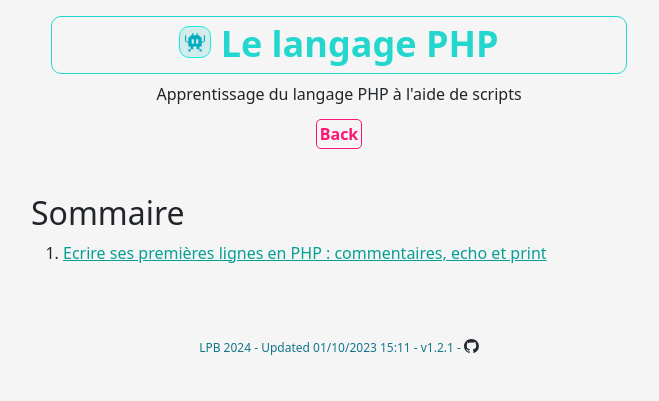
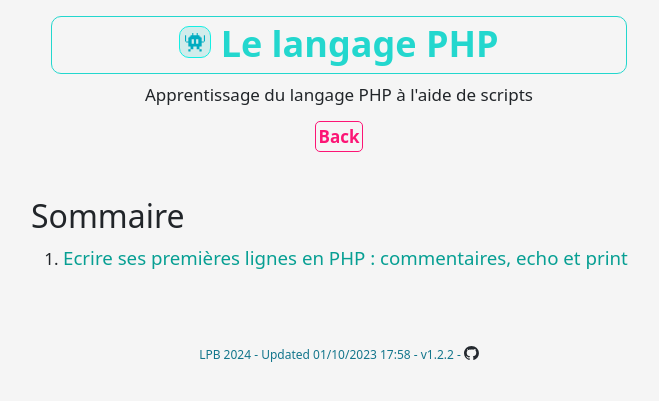
Before and after one commit to aKelleter/LPB2024, a PHP site: page /courses/php/ in a window 1280 px wide. Shown: the top 401 px of the page, without its empty margins (301-960 px from the left). Run offline with PHP 8.4, Linux system fonts and the light colour scheme.

Commit message:
Add Apple Icons and minor css update

```diff
--- a/assets/css/styles.css
+++ b/assets/css/styles.css
@@ -1,10 +1,12 @@
 body{
     background-color: rgb(245, 245, 245);
+    font-size: 17px;
 }
 
 a.link{
     color: rgb(7, 159, 147);
-    font-size: 15;
+    font-size: 1.1em;
+    text-decoration: none;
 }
 
 a.link:hover{
--- a/conf.php
+++ b/conf.php
@@ -1,7 +1,7 @@
 <?php
 
-    const APP_UPDATE = '01/10/2023 15:11';
-    const APP_VERSION = 'v1.2.1';
+    const APP_UPDATE = '01/10/2023 17:58';
+    const APP_VERSION = 'v1.2.2';
     const APP_YEAR = '2024';
 
     /**
--- a/courses/php/index.php
+++ b/courses/php/index.php
@@ -5,6 +5,17 @@
     <meta charset="UTF-8">
     <meta name="viewport" content="width=device-width, initial-scale=1.0">
     <link href="https://cdn.jsdelivr.net/npm/bootstrap@5.3.2/dist/css/bootstrap.min.css" rel="stylesheet" integrity="sha384-T3c6CoIi6uLrA9TneNEoa7RxnatzjcDSCmG1MXxSR1GAsXEV/Dwwykc2MPK8M2HN" crossorigin="anonymous">
+
+    <link rel="apple-touch-icon" href="../../assets/img/apple-touch-icon.png" />
+    <link rel="apple-touch-icon" sizes="57x57" href="../../assets/img/apple-touch-icon-57x57.png" />
+    <link rel="apple-touch-icon" sizes="72x72" href="../../assets/img/apple-touch-icon-72x72.png" />
+    <link rel="apple-touch-icon" sizes="76x76" href="../../assets/img/apple-touch-icon-76x76.png" />
+    <link rel="apple-touch-icon" sizes="114x114" href="../../assets/img/apple-touch-icon-114x114.png" />
+    <link rel="apple-touch-icon" sizes="120x120" href="../../assets/img/apple-touch-icon-120x120.png" />
+    <link rel="apple-touch-icon" sizes="144x144" href="../../assets/img/apple-touch-icon-144x144.png" />
+    <link rel="apple-touch-icon" sizes="152x152" href="../../assets/img/apple-touch-icon-152x152.png" />
+    <link rel="apple-touch-icon" sizes="180x180" href="../../assets/img/apple-touch-icon-180x180.png" />
+
     <link href="../../assets/css/styles.css" rel="stylesheet">
     <link rel="shortcut icon" href="../../assets/img/favicon.ico">
 
```
Also changed, not shown: courses/javascript/index.php (+11 -0 lines), courses/php/course.php (+11 -0 lines), index.php (+11 -0 lines), assets/img/apple-touch-icon-114x114.png (added), assets/img/apple-touch-icon-120x120.png (added), assets/img/apple-touch-icon-144x144.png (added), assets/img/apple-touch-icon-152x152.png (added), assets/img/apple-touch-icon-180x180.png (added), assets/img/apple-touch-icon-57x57.png (added), assets/img/apple-touch-icon-72x72.png (added), assets/img/apple-touch-icon-76x76.png (added), assets/img/apple-touch-icon.png (added), assets/img/logo.png (added).
